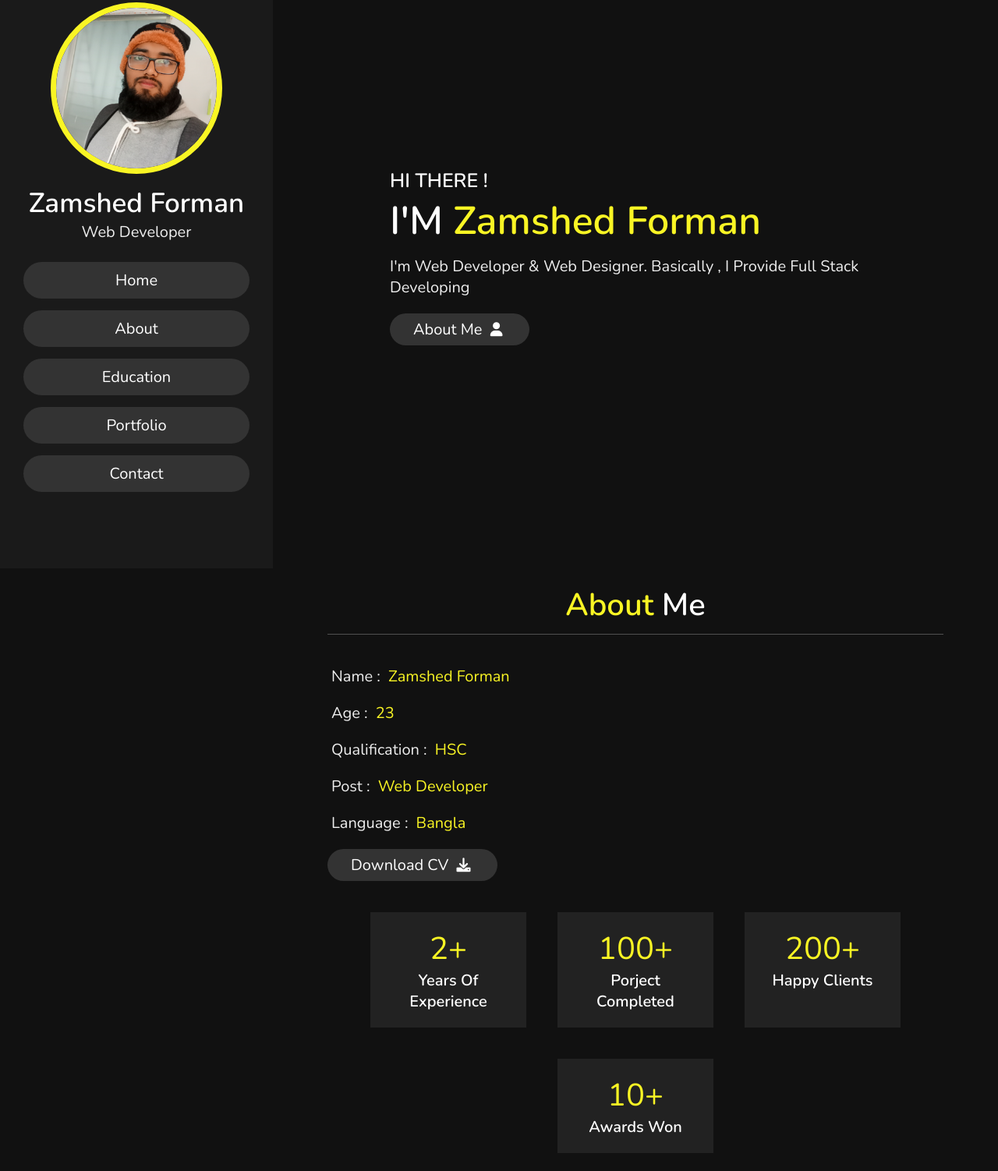
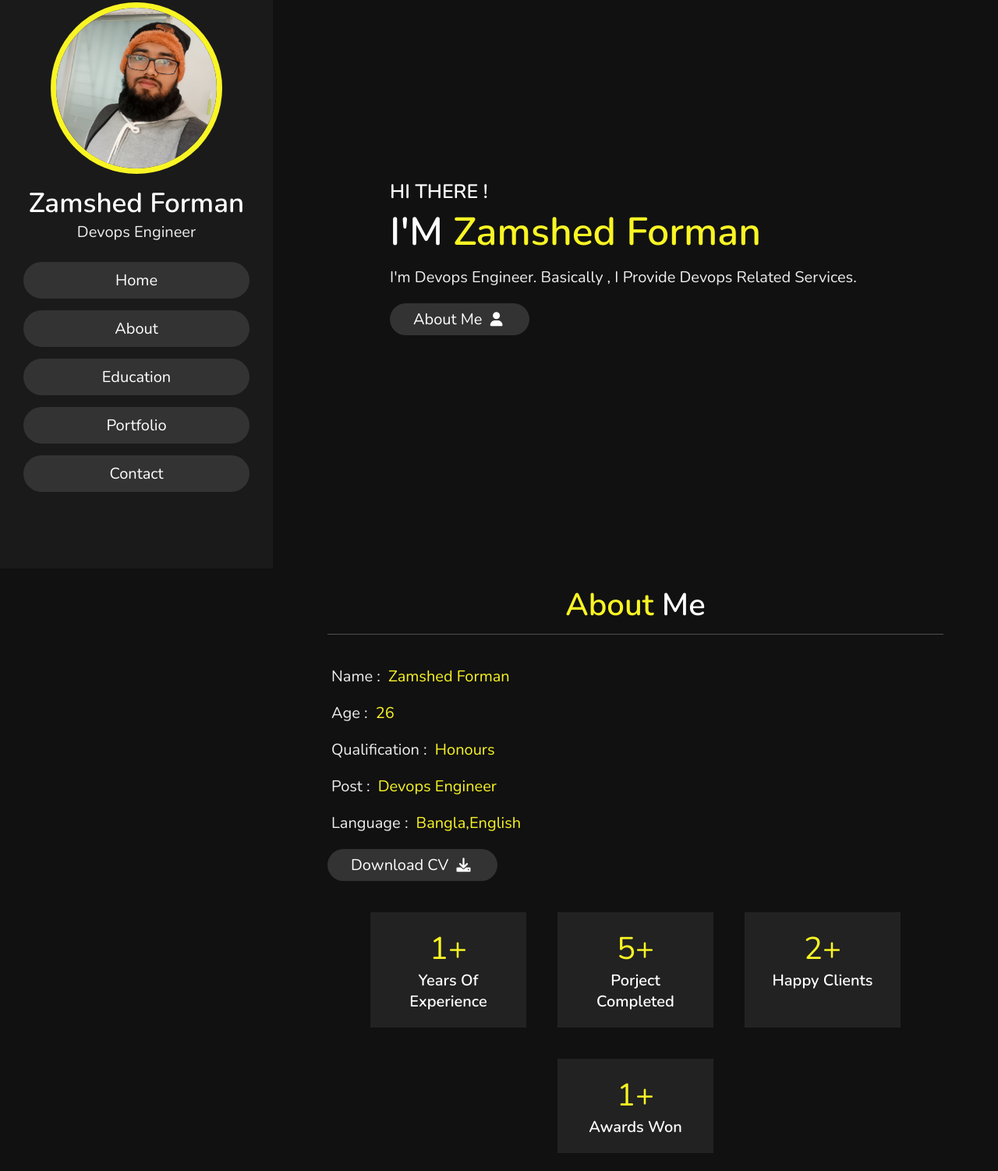
Before and after one commit to Zamshed87/my-portfolio, a plain HTML site: page index.html in a window 1280 px wide. Shown: the part 71-1573 px from the top of the page at 78% size. Drawn offline with nearby package versions, Linux system fonts and the light colour scheme.

Commit message:
Update index.html

```diff
--- a/index.html
+++ b/index.html
@@ -21,7 +21,7 @@
     <div class="user">
         <img src="images/zamshed5.jpg" alt="Zamshed Iqbal Forman">
         <h3 class="name">Zamshed Forman</h3>
-        <p class="post">Web Developer</p>
+        <p class="post">Devops Engineer</p>
     </div>
 
     <nav class="navbar">
@@ -46,7 +46,7 @@
 
     <h3>HI THERE !</h3>
     <h1>I'M <span>Zamshed Forman</span></h1>
-    <p> I'm Web Developer & Web Designer. Basically , I provide full stack developing </p>
+    <p> I'm Devops Engineer. Basically , I provide devops related services. </p>
     <a href="#about"><button class="btn"> About Me <i class="fas fa-user"></i></button></a>
 
 </section>
@@ -63,32 +63,32 @@
 
     <div class="info">
         <h3> <span> name : </span>  Zamshed Forman </h3>
-        <h3> <span> age : </span> 23 </h3>
-        <h3> <span> qualification : </span> HSC  </h3>
-        <h3> <span> post : </span> Web Developer </h3>
-        <h3> <span> language : </span> Bangla </h3>
+        <h3> <span> age : </span> 26 </h3>
+        <h3> <span> qualification : </span> Honours  </h3>
+        <h3> <span> post : </span> Devops Engineer </h3>
+        <h3> <span> language : </span> Bangla,English </h3>
         <a href="#"><button class="btn"> Download CV <i class="fas fa-download"></i> </button></a>
     </div>
 
     <div class="counter">
 
         <div class="box">
-            <span>2+</span>
+            <span>1+</span>
             <h3>years of experience</h3>
         </div>
 
         <div class="box">
-            <span>100+</span>
+            <span>5+</span>
             <h3>porject completed</h3>
         </div>
 
         <div class="box">
-            <span>200+</span>
+            <span>2+</span>
             <h3>happy clients</h3>
         </div>
 
         <div class="box">
-            <span>10+</span>
+            <span>1+</span>
             <h3>awards won</h3>
         </div>
 
```
